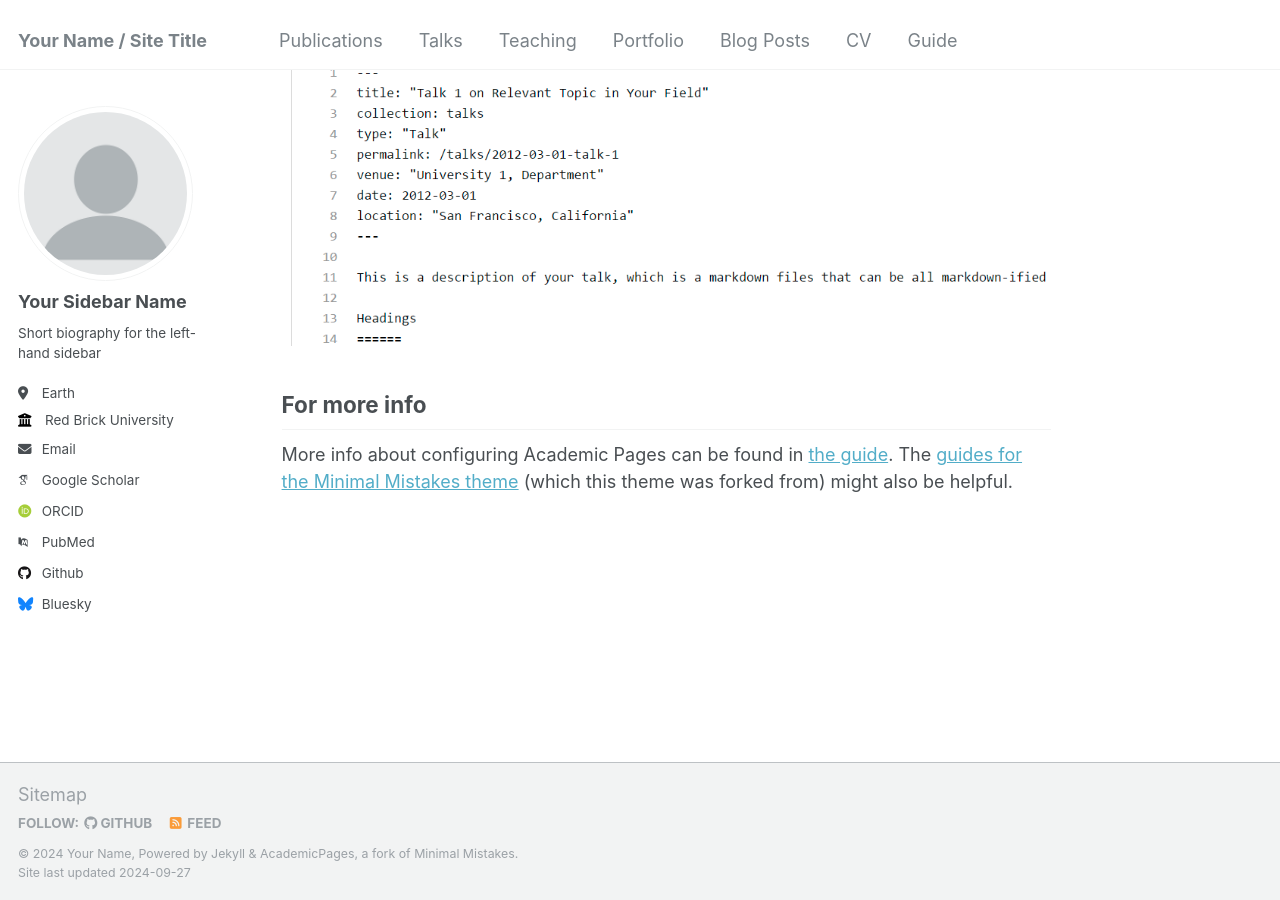
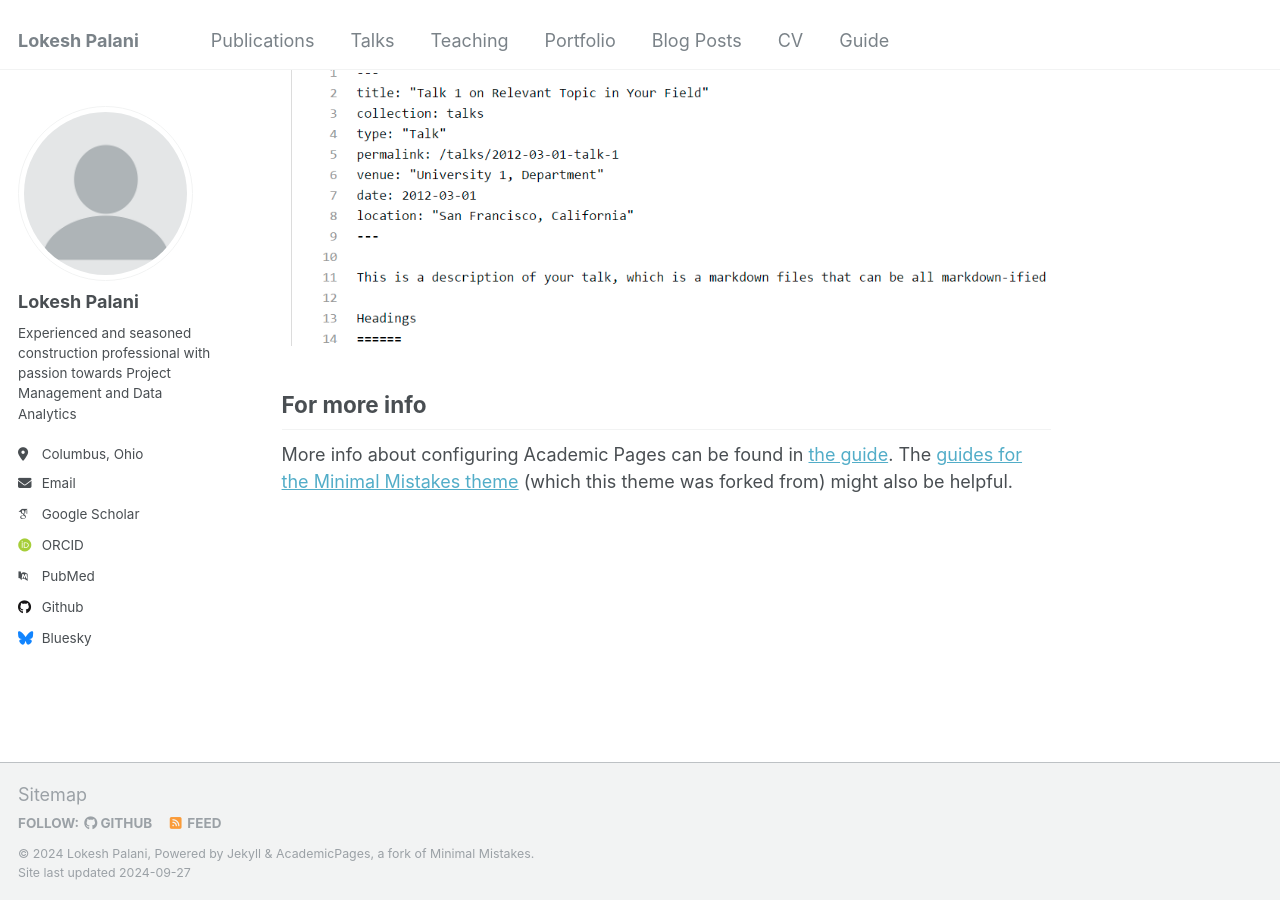
Before and after one commit to Coolinglass/coolinglass.github.io, a Jekyll site: the page built from _pages/about.md, in a window 1280 px wide and 900 px high, scrolled down 2643 px. Built offline with Jekyll 4.4.1, drawn with Linux system fonts in a browser that asks for light colours; some web fonts are replaced.

Commit message:
Update _config.yml

```diff
--- a/_config.yml
+++ b/_config.yml
@@ -8,10 +8,10 @@
 
 # Basic Site Settings
 locale                   : "en-US"
-title                    : "Your Name / Site Title"
+title                    : "Lokesh Palani"
 title_separator          : "-"
-name                     : &name "Your Name"
-description              : &description "personal description"
+name                     : &name "Lokesh Palani"
+description              : &description "Experienced and seasoned construction professional with passion towards Project Management and Data Analytics"
 url                      : https://academicpages.github.io # the base hostname & protocol for your site e.g. "https://mmistakes.github.io"
 baseurl                  : "" # the subpath of your site, e.g. "/blog"
 repository               : "academicpages/academicpages.github.io"
@@ -22,13 +22,12 @@ repository               : "academicpages/academicpages.github.io"
 author:
   # Biographic information
   avatar           : "profile.png"
-  name             : "Your Sidebar Name"
-  pronouns         : # example: "she/her"
-  bio              : "Short biography for the left-hand sidebar"
-  location         : "Earth"
-  employer         : "Red Brick University"
+  name             : "Lokesh Palani"
+  pronouns         : # example: "He/Him"
+  bio              : "Experienced and seasoned construction professional with passion towards Project Management and Data Analytics"
+  location         : "Columbus, Ohio"
   uri              : # URL
-  email            : "none@example.org"
+  email            : "ploke15@vt.edu"
 
   # Academic websites
   arxiv            : # URL - Update with the correct link to your profile
```
